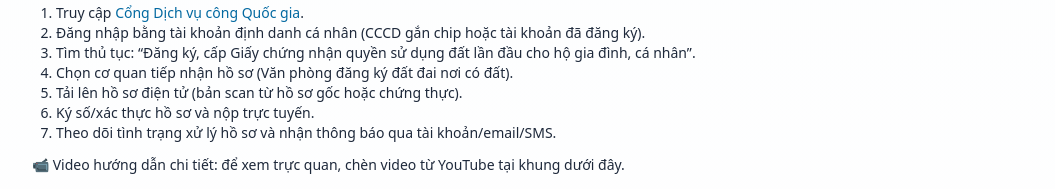
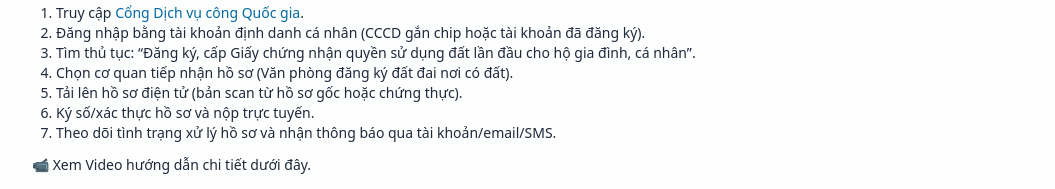
Before and after one commit to TonyTran99/BDS1, a plain HTML site: page index.html in a window 1280 px wide. Shown: the part 2411-2600 px from the top of the page, without its empty margins (112-1167 px from the left). Drawn offline with nearby package versions, Linux system fonts and the light colour scheme; grey boxes are pictures that could not be loaded.

Commit message:
index.html

```diff
--- a/index.html
+++ b/index.html
@@ -169,7 +169,7 @@
           <li>Ký số/xác thực hồ sơ và nộp trực tuyến.</li>
           <li>Theo dõi tình trạng xử lý hồ sơ và nhận thông báo qua tài khoản/email/SMS.</li>
         </ol>
-        <p class="mt-3 text-sm">📹 Video hướng dẫn chi tiết: để xem trực quan, chèn video từ YouTube tại khung dưới đây.</p>
+        <p class="mt-3 text-sm">📹 Xem Video hướng dẫn chi tiết dưới đây.</p>
         <div class="w-full mt-4">
           <iframe class="w-full h-[480px] md:h-[600px] rounded-xl border" src="https://www.youtube.com/embed/DKu-B53V1JI" title="Video hướng dẫn nộp hồ sơ online" frameborder="0" allowfullscreen></iframe>
         </div>
```
